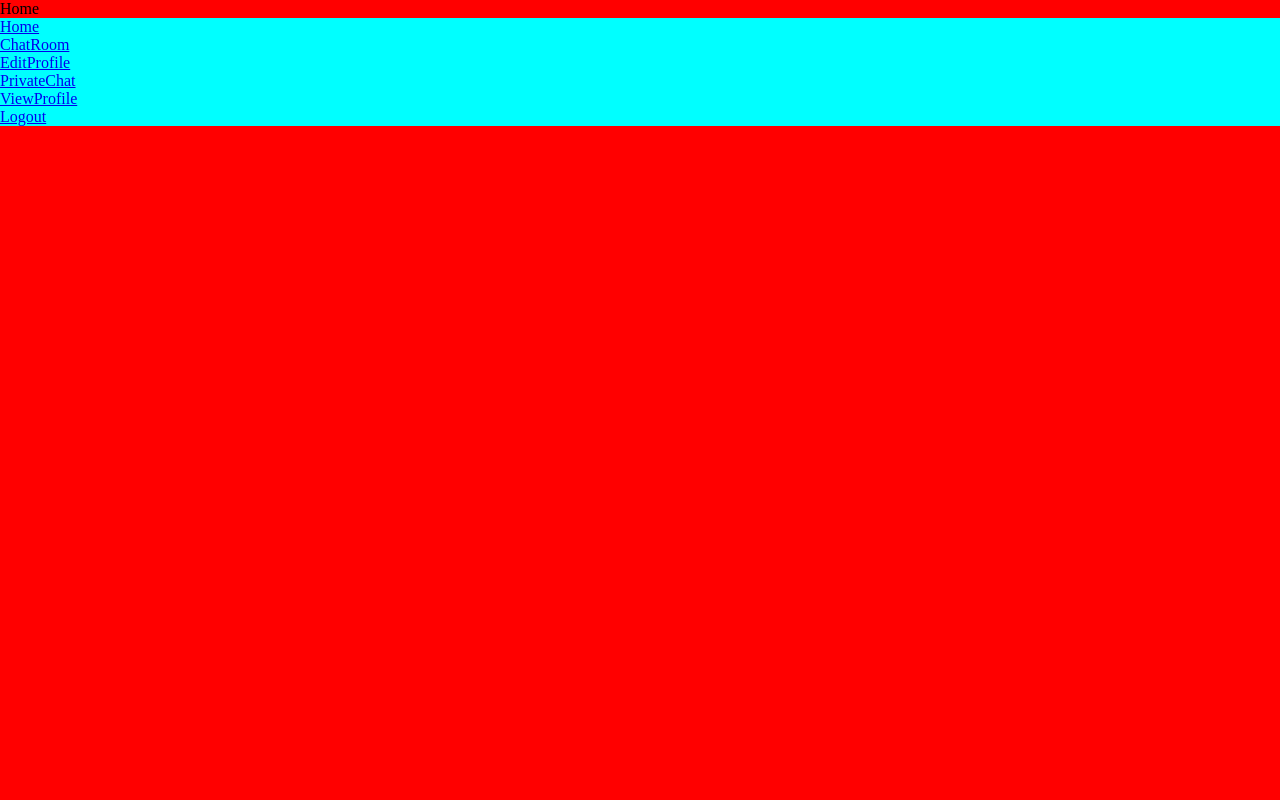
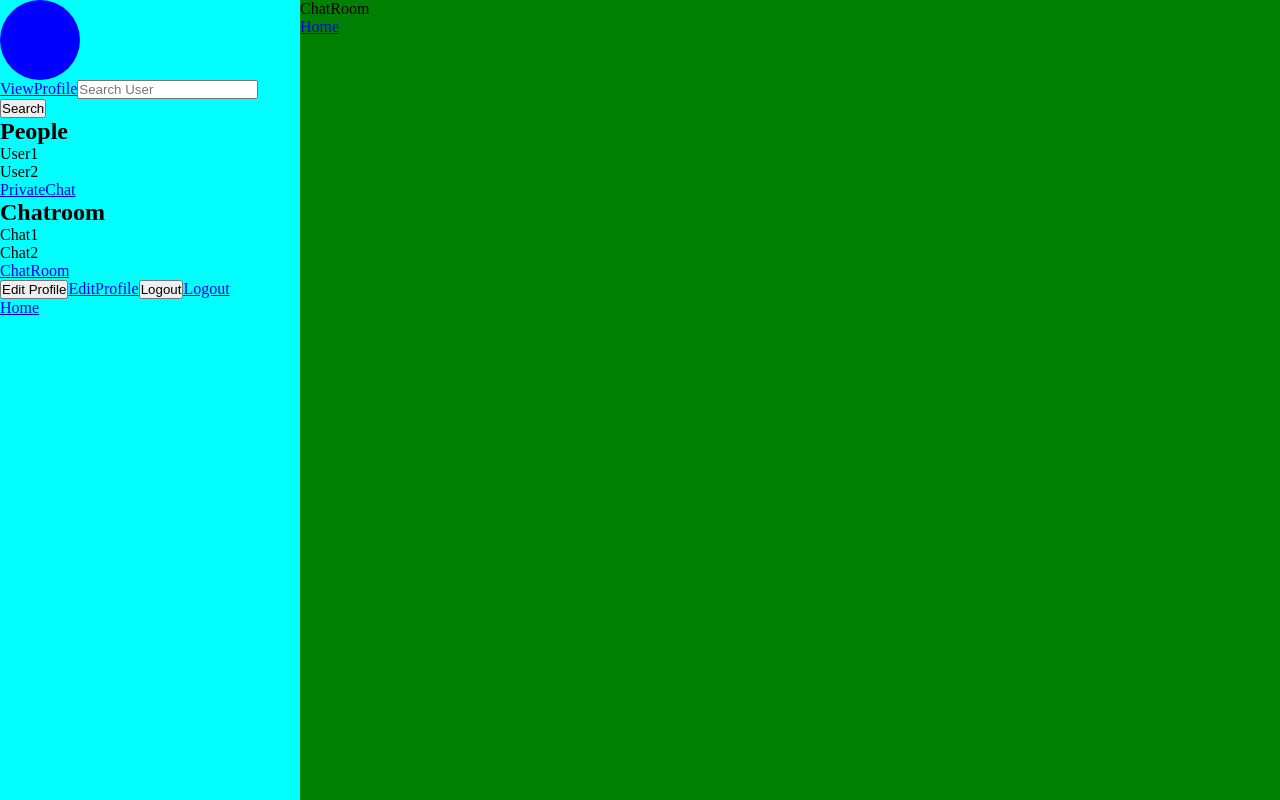
Before and after one commit to DayanWalter/TOP-messaging-app, a React (Vite) app in the folder frontend/: page /home in a window 1280 px wide. Built offline with nearby package versions, Linux system fonts and the light colour scheme.

Commit message:
Added SideBar.jsx

```diff
--- a/frontend/src/component/Home.jsx
+++ b/frontend/src/component/Home.jsx
@@ -1,28 +1,18 @@
 import { Link, Outlet } from 'react-router-dom';
 import styles from './Home.module.css';
+import SideBar from './SideBar';
 
 export default function Home() {
   return (
     <>
-      <p>Home</p>
-      <aside className={styles.sidebar}>
-        <ul>
-          <Link to={'/home'}>Home</Link>
-          <br />
-          <Link to={'/home/chatroom'}>ChatRoom</Link>
-          <br />
-          <Link to={'/home/editprofile'}>EditProfile</Link>
-          <br />
-          <Link to={'/home/privatechat'}>PrivateChat</Link>
-          <br />
-          <Link to={'/home/viewprofile'}>ViewProfile</Link>
-          <br />
-          <Link to={'/logout'}>Logout</Link>
-        </ul>
-      </aside>
-      <main className={styles.main}>
-        <Outlet />
-      </main>
+      <div className={styles.site}>
+        <aside className={styles.sidebar}>
+          <SideBar />
+        </aside>
+        <main className={styles.main}>
+          <Outlet />
+        </main>
+      </div>
     </>
   );
 }
--- a/frontend/src/component/Home.module.css
+++ b/frontend/src/component/Home.module.css
@@ -1,6 +1,12 @@
+.site {
+  display: flex;
+}
 .sidebar {
   background-color: aqua;
+  width: 300px;
+  height: 100vh;
 }
 .main {
   background-color: green;
+  flex: 1;
 }
--- a/frontend/src/component/Login.jsx
+++ b/frontend/src/component/Login.jsx
@@ -24,9 +24,8 @@ export default function Login() {
           />
           <button type="submit">Login</button>
           <Link to={'/signup'}>Sign Up</Link>
+          <Link to={'/home'}>Home</Link>
         </form>
-        {/* <p>Login</p>
-        <Link to={'/home'}>Home</Link> */}
       </main>
     </>
   );
--- /dev/null
+++ b/frontend/src/component/SideBar.jsx
@@ -0,0 +1,44 @@
+import { Link } from 'react-router-dom';
+import styles from './SideBar.module.css';
+
+export default function SideBar() {
+  return (
+    <>
+      <div className={styles.userIcon}></div>
+      <Link to={'/home/viewprofile'}>ViewProfile</Link>
+
+      <input type="text" placeholder="Search User" />
+      <button>Search</button>
+      <h1>People</h1>
+      <div className="peopleContainer">
+        <div className="person">User1</div>
+        <div className="person">User2</div>
+      </div>
+      <Link to={'/home/privatechat'}>PrivateChat</Link>
+
+      <h1>Chatroom</h1>
+      <div className="chatroomContainer">
+        <div className="chatroom">Chat1</div>
+        <div className="chatroom">Chat2</div>
+      </div>
+      <Link to={'/home/chatroom'}>ChatRoom</Link>
+
+      <div className="editLogoutContainer">
+        <button>Edit Profile</button>
+        <Link to={'/home/editprofile'}>EditProfile</Link>
+
+        <button>Logout</button>
+        <Link to={'/logout'}>Logout</Link>
+      </div>
+
+      <ul>
+        <Link to={'/home'}>Home</Link>
+        <br />
+        <br />
+        <br />
+        <br />
+        <br />
+      </ul>
+    </>
+  );
+}
--- /dev/null
+++ b/frontend/src/component/SideBar.module.css
@@ -0,0 +1,6 @@
+.userIcon {
+  background-color: blue;
+  width: 5rem;
+  height: 5rem;
+  border-radius: 50%;
+}
--- a/frontend/src/main.jsx
+++ b/frontend/src/main.jsx
@@ -35,6 +35,10 @@ const router = createBrowserRouter([
         element: <Home />,
         children: [
           {
+            index: true,
+            element: <ChatRoom />,
+          },
+          {
             path: '/home/chatroom',
             element: <ChatRoom />,
           },
```
